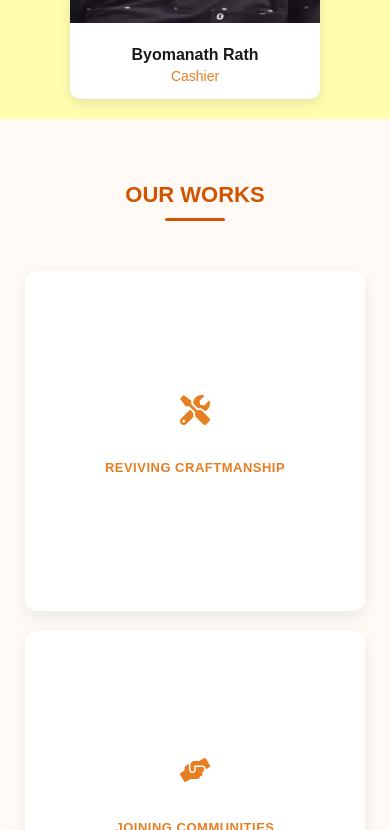
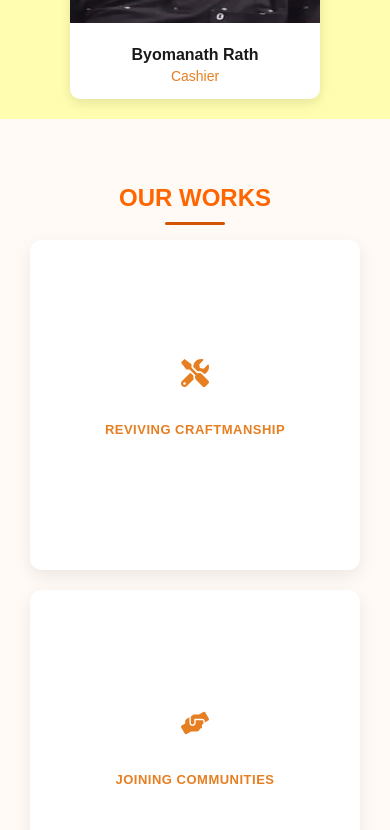
Before and after one commit to rajat-gith/jaukandhei-frontend, a React (Create React App) app: page / in a window 390 px wide. Shown: the part 2754-3584 px from the top of the page. Built offline with nearby package versions, Linux system fonts and the light colour scheme.

Commit message:
modified css for program page

```diff
--- a/src/Mycomponents/styles/Programs.css
+++ b/src/Mycomponents/styles/Programs.css
@@ -5,14 +5,15 @@
     text-align: center;
     padding: 80px 20px;
     background: #fffaf6; /* soft cream background */
+    font-family: 'Instrument Sans', sans-serif;
 }
 
 .programs-title {
-    font-size: 28px;
+    text-align: center;
+    font-size: clamp(2rem, 4vw, 3rem);
     font-weight: 700;
-    color: #d35400; /* orange shade */
-    margin-bottom: 50px;
-    position: relative;
+    color: #ff6600;
+    margin-bottom: 15px;
 }
 
 .programs-title::after {
@@ -30,7 +31,7 @@
    ========================== */
 .programs-grid {
     display: grid;
-    grid-template-columns: repeat(4, 1fr);
+    grid-template-columns: repeat(auto-fit, minmax(220px, 1fr));
     gap: 30px;
     max-width: 1400px;
     margin: 0 auto;
@@ -66,7 +67,7 @@
 }
 
 .program-icon {
-    font-size: 38px;
+    font-size: clamp(28px, 3vw, 42px);
     color: #e67e22;
     margin-bottom: 15px;
     transition: color 0.3s ease;
@@ -77,7 +78,7 @@
 }
 
 .program-title {
-    font-size: 16px;
+    font-size: clamp(13px, 1.2vw, 18px);
     font-weight: 600;
     color: #e67e22;
     text-transform: uppercase;
@@ -88,39 +89,30 @@
    RESPONSIVE STYLING
    ========================== */
 
-/* Large tablets */
+/* Large tablets and below */
 @media (max-width: 1024px) {
-    .programs-title {
-        font-size: 26px;
+    .programs {
+        padding: 70px 25px;
     }
 
     .programs-grid {
-        grid-template-columns: repeat(2, 1fr);
-        gap: 30px;
-        padding: 0 30px;
+        gap: 25px;
+        padding: 0 25px;
     }
 
     .program-card {
-        padding: 25px 18px;
-    }
-
-    .program-icon {
-        font-size: 38px;
-    }
-
-    .program-title {
-        font-size: 15px;
+        padding: 22px 15px;
     }
 }
 
-/* Tablets and large phones */
+/* Tablets and medium phones */
 @media (max-width: 768px) {
     .programs {
-        padding: 60px 15px;
+        padding: 60px 20px;
     }
 
     .programs-title {
-        font-size: 24px;
+        font-size: clamp(1.8rem, 4vw, 2.2rem);
     }
 
     .programs-grid {
@@ -132,24 +124,16 @@
     .program-card {
         padding: 20px 15px;
     }
-
-    .program-icon {
-        font-size: 34px;
-    }
-
-    .program-title {
-        font-size: 14px;
-    }
 }
 
 /* Small phones */
 @media (max-width: 480px) {
     .programs {
-        padding: 45px 10px;
+        padding: 45px 15px;
     }
 
     .programs-title {
-        font-size: 22px;
+        font-size: clamp(1.5rem, 6vw, 2rem);
     }
 
     .programs-grid {
@@ -161,12 +145,4 @@
     .program-card {
         padding: 18px 12px;
     }
-
-    .program-icon {
-        font-size: 30px;
-    }
-
-    .program-title {
-        font-size: 13px;
-    }
 }
```
